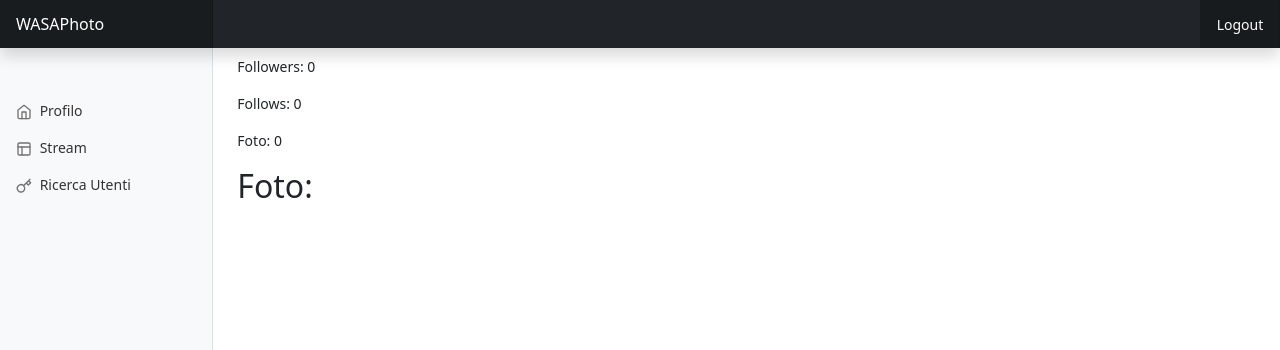
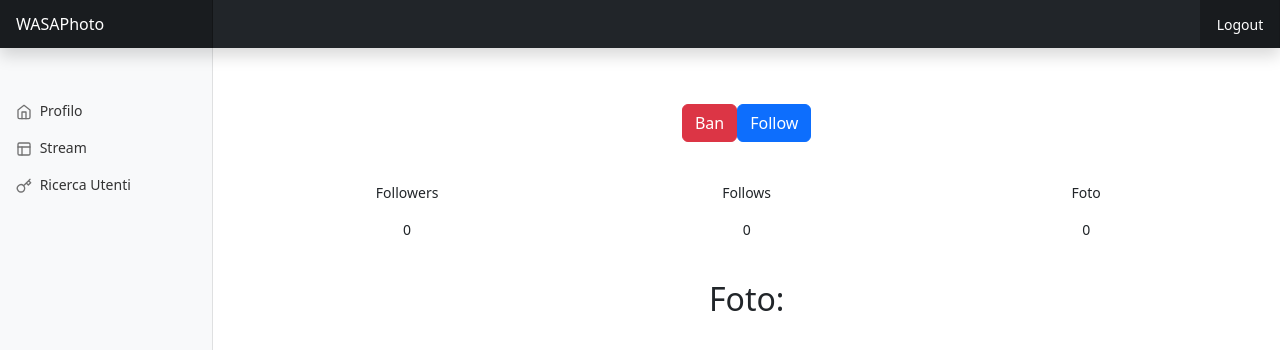
Before and after one commit to mcicerani/WASAPhoto, a Vue app in the folder webui/: page /#/users/true/profile in a window 1280 px wide. Shown: the top 350 px of the page. Built offline with nearby package versions, Linux system fonts and the light colour scheme.

Commit message:
user search and ban/follow buttons

```diff
--- a/webui/src/views/EditProfile.vue
+++ b/webui/src/views/EditProfile.vue
@@ -1,5 +1,5 @@
 <template>
-    <div>
+    <div className="usernameForm">
       <h1>Cambia Username</h1>
       <form @submit.prevent="changeUsername">
         <div>
@@ -56,5 +56,34 @@
   </script>
 
   <style>
-  /* Stili opzionali */
+
+  .usernameForm {
+    display: flex;
+    flex-direction: column;
+    align-items: center;
+    justify-content: center;
+    height: 90vh;
+  }
+
+  form {
+    margin-top: 1rem;
+    display: flex;
+    flex-direction: column;
+    gap: 1rem;
+  }
+
+  input {
+    padding: 0.2rem;
+    font-size: 1rem;
+    margin-left: 1rem;
+  }
+
+  form button {
+    padding: 0.2rem 1rem;
+    font-size: 1rem;
+    margin-left: 1rem;
+    cursor: pointer;
+    border-radius: 10px;
+  }
+
   </style>
--- a/webui/src/views/SearchUser.vue
+++ b/webui/src/views/SearchUser.vue
@@ -1,45 +1,67 @@
+<template>
+  <div class="container mt-5">
+    <div class="row">
+      <div class="col-md-12">
+        <form class="searchform" @submit.prevent="searchUsers">
+          <h1>Ricerca Utenti</h1>
+          <input type="text" v-model="search" placeholder="Cerca utenti" required>
+          <button type="submit">Cerca</button>
+        </form>
+      </div>
+    </div>
+
+    <div v-if="searchExecuted && !userProfile">
+      <p class="text-center">Nessun utente trovato con questo nome.</p>
+    </div>
+  </div>
+</template>
+
 <script>
-
-import axios from 'axios';
-import api from "@/services/axios"
-
+import api from "@/services/axios";
 
 export default {
   data() {
     return {
-      users: [],
       search: '',
+      userProfile: null,
+      searchExecuted: false,
     };
   },
   methods: {
     async searchUsers() {
       try {
-        const response = await api.get(`/api/users?search=${this.search}`);
-        this.users = response.data;
+        const token = localStorage.getItem('token');
+        if (!token) {
+          console.error('Token non trovato nel localStorage');
+          return;
+        }
+
+        const response = await api.get(`/users?username=${this.search}`, {
+          headers: {
+            Authorization: `${token}`,
+          },
+        });
+        const user = response.data;
+        if (user) {
+          this.userProfile = user;
+          this.$router.push(`/users/${user.id}/profile`);
+        } else {
+          this.userProfile = null;
+        }
+        this.searchExecuted = true;
       } catch (error) {
+        if (error.response && error.response.status === 401) {
+          console.error('Unauthorized: ', error.response.data);
+        } else {
           console.error('Errore durante la ricerca degli utenti:', error);
         }
+        this.userProfile = null;
+        this.searchExecuted = true;
       }
-  }
+    },
+  },
 };
-
 </script>
-
-<template>
-    <div>
-      <form className="searchform">
-          <h1>Ricerca Utenti</h1>
-          <input type="text" v-model="search" placeholder="Cerca utenti">
-          <button @click="searchUsers">Cerca</button>
-        </form>
-        <ul>
-            <li v-for="user in users" :key="user.id">
-                <router-link :to="`/users/${user.id}/profile`">{{ user.username }}</router-link>
-            </li>
-        </ul>
-    </div>
-</template>
-
 
 <style>
 .searchform {
--- a/webui/src/views/UserProfile.vue
+++ b/webui/src/views/UserProfile.vue
@@ -1,27 +1,53 @@
 <template>
-  <div>
-    <h1>{{ userProfile.user.username }}</h1>
-
+  <div class="container mt-5">
+    <div class="row">
+      <div class="col-md-4 offset-md-4">
+        <h1 class="text-center">{{ userProfile.user.username }}</h1>
         <!-- Link per cambiare l'username (solo per il proprio profilo) -->
-    <p v-if="isOwnProfile">
+        <p v-if="isOwnProfile" class="text-center">
           <RouterLink :to="`/users/${userProfile.user.id}/profile/edit`" class="nav-link">
             Cambia Username
           </RouterLink>
         </p>
-
-    <div>
-      <p>Followers: {{ userProfile.numFollowers }}</p>
-      <p>Follows: {{ userProfile.numFollowing }}</p>
-      <p>Foto: {{ userProfile.numPhotos }}</p>
+        <p v-else class="text-center">
+          <!-- Pulsante per il toggle ban -->
+          <button @click="toggleBan(userProfile.user.id)" class="btn btn-danger">{{ isBanned ? 'Unban' : 'Ban' }}</button>
+          <!-- Pulsante per il toggle follow -->
+          <button @click="toggleFollow(userProfile.user.id)" class="btn btn-primary">{{ isFollowing ? 'Unfollow' : 'Follow' }}</button>
+        </p>
+      </div>
     </div>
 
+    <div class="row mt-4">
+      <div class="col-md-4">
         <div>
-      <h2>Foto:</h2>
+          <p class="text-center">Followers</p>
+          <p class="text-center">{{ userProfile.numFollowers }}</p>
+        </div>
+      </div>
+      <div class="col-md-4">
+        <div>
+          <p class="text-center">Follows</p>
+          <p class="text-center">{{ userProfile.numFollowing }}</p>
+        </div>
+      </div>
+      <div class="col-md-4">
+        <div>
+          <p class="text-center">Foto</p>
+          <p class="text-center">{{ userProfile.numPhotos }}</p>
+        </div>
+      </div>
+    </div>
+
+    <div class="row mt-4">
+      <div class="col-md-12">
+        <h2 class="text-center">Foto:</h2>
         <ul>
           <li v-for="photo in userProfile.Photos" :key="photo.id">
             <img :src="photo.url" :alt="`Photo ${photo.id}`">
           </li>
         </ul>
+      </div>
     </div>
   </div>
 </template>
@@ -41,13 +67,13 @@ export default {
           id: 0,
           username: ''
         },
-        followers: [],
         numFollowers: 0,
-        follows: [],
         numFollowing: 0,
-        Photos: [],
-        numPhotos: 0
-      }
+        numPhotos: 0,
+        Photos: []
+      },
+      isFollowing: false,
+      isBanned: false
     };
   },
   computed: {
@@ -67,26 +93,83 @@ export default {
         console.error('Token non trovato nel localStorage');
         return;
       }
-      console.log(`Il token è: ${token}`);
 
-      const userId = token.split(' ')[1];
-      console.log(`User ID from token: ${userId}`);
+      // Recupera l'ID dell'utente destinatario dall'URL usando $route.params
+      const userId = this.$route.params.userId;
+      console.log(`User ID from route params: ${userId}`);
 
-      console.log("Getting user profile data");
+      // Esegui la chiamata API per ottenere il profilo dell'utente destinatario
       const response = await api.get(`/users/${userId}/profile`, {
         headers: {
           Authorization: token
         }
       });
       console.log('User profile response:', response.data);
-      this.userProfile = response.data;  // Assegna la risposta alla variabile userProfile
+      this.userProfile = response.data;
+
+      // Verifica se l'utente loggato sta seguendo questo profilo
+      if (this.isOwnProfile) {
+        this.isFollowing = true; // Se è il proprio profilo, assume che si stia seguendo
+      } else {
+        this.isFollowing = await this.checkIfFollowing(userId);
+      }
+
+      // Verifica se l'utente loggato è bannato dal profilo
+      this.isBanned = await this.checkIfBanned(userId);
+
     } catch (error) {
-      if (error.response) {
-        console.error('Errore nella risposta API:', error.response.status);
-      } else if (error.request) {
-        console.error('Errore nella richiesta:', error.request);
+      console.error('Errore nel caricamento del profilo:', error);
+    }
+  },
+  methods: {
+    async checkIfFollowing(userId) {
+      try {
+        const response = await api.get(`/users/${userId}/follows/${this.userProfile.user.id}`);
+        return response.data.isFollowing;
+      } catch (error) {
+        console.error('Errore nel recupero dello stato di follow:', error);
+        return false;
+      }
+    },
+    async checkIfBanned(userId) {
+      try {
+        const response = await api.get(`/users/${userId}/bans/${this.userProfile.user.id}`);
+        return response.data.isBanned;
+      } catch (error) {
+        console.error('Errore nel recupero dello stato di ban:', error);
+        return false;
+      }
+    },
+    async toggleFollow() {
+      try {
+        const userId = this.userProfile.user.id;
+        if (this.isFollowing) {
+          // Unfollow
+          await api.delete(`/users/${userId}/follows/${userId}`);
         } else {
-        console.error('Errore generale:', error.message);
+          // Follow
+          await api.post(`/users/${userId}/follows/${userId}`);
+        }
+        // Aggiorna lo stato di isFollowing dopo l'azione
+        this.isFollowing = !this.isFollowing;
+      } catch (error) {
+        console.error('Errore nel toggle follow:', error);
+      }
+    },
+    async toggleBan() {
+      try {
+        const userId = this.userProfile.user.id;
+        if (this.isBanned) {
+          // Unban
+          await api.delete(`/users/${userId}/bans/${userId}`);
+        } else {
+          // Ban
+          await api.post(`/users/${userId}/bans/${userId}`);
+        }
+        // Aggiorna lo stato di isBanned dopo l'azione
+        this.isBanned = !this.isBanned;
+      } catch (error) {
+        console.error('Errore nel toggle ban:', error);
       }
     }
   }
@@ -94,5 +177,7 @@ export default {
 </script>
 
 <style>
-/* Stili CSS opzionali */
+  h1 {
+    text-transform: capitalize;
+  }
 </style>
```
Lines whose indentation alone changed are shown as unchanged.
